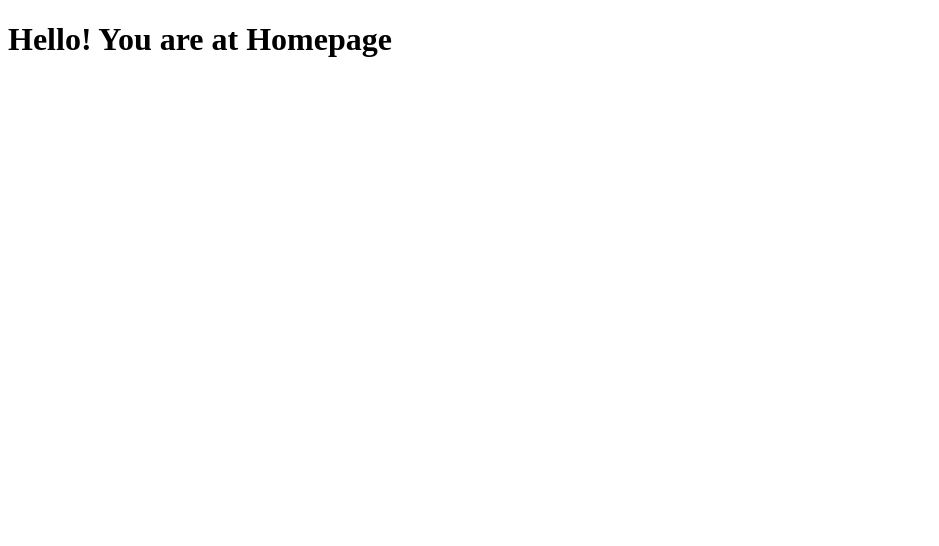
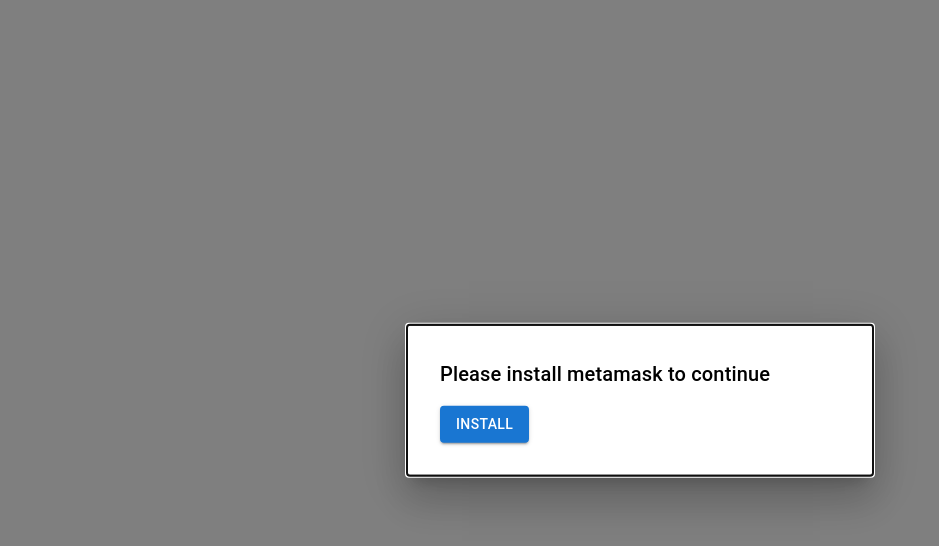
Before and after one commit to Kajal-7/FraudBlocker, a Next.js app: page / in a window 1280 px wide. Shown: the top 546 px of the page, without its empty margins (0-939 px from the left). Built offline with nearby package versions, Linux system fonts and the light colour scheme.

Commit message:
added a pop up for directing user to install metamask

```diff
--- /dev/null
+++ b/components/PopUp.js
@@ -0,0 +1,44 @@
+import * as React from 'react';
+import Box from '@mui/material/Box';
+import Button from '@mui/material/Button';
+import Typography from '@mui/material/Typography';
+import Modal from '@mui/material/Modal';
+import { redirect } from 'next/dist/server/api-utils';
+import { useRouter } from 'next/router';
+
+
+const style = {
+  position: 'absolute',
+  top: '50%',
+  left: '50%',
+  transform: 'translate(-50%, -50%)',
+  width: 400,
+  bgcolor: 'background.paper',
+  border: '2px solid #000',
+  boxShadow: 24,
+  p: 4,
+};
+
+export default function PopUp({message}) {
+
+    const router = useRouter()
+
+  return (
+    <div>
+      <Modal
+        open={true}
+        aria-labelledby="modal-modal-title"
+        aria-describedby="modal-modal-description"
+      >
+        <Box sx={style}>
+          <Typography id="modal-modal-title" variant="h6" component="h2">
+             {message}
+          </Typography>
+          <Typography id="modal-modal-description" sx={{ mt: 2 }}>
+            <Button variant="contained" onClick={() => router.push('https://chrome.google.com/webstore/detail/metamask/nkbihfbeogaeaoehlefnkodbefgpgknn?hl=en')}>Install</Button>
+          </Typography>
+        </Box>
+      </Modal>
+    </div>
+  );
+}
--- a/ethereum/useEthereum.js
+++ b/ethereum/useEthereum.js
@@ -3,11 +3,10 @@
 import contractJSON from './ProductAuthentication.json';
 
 function useEthereum(){
-    const [account, setAccount]= useState();
-    const [signer, setSigner] = useState();
-    const [provider, setProvider] = useState();
-    const [ourContract, setOurContract] = useState();
+    const [address, setAddress]= useState();
+    const [error, setError] = useState(null);
 
+    //Function to connect metamask wallet
     const connectWallet = async () => {
         try {
           const { ethereum } = window;
@@ -33,13 +32,9 @@
             );
 
             setAccount(address);
-            setProvider(provider);
-            setSigner(signer);
-            setOurContract(productAuthenticationContract);
-            console.log(address);
             // console.log(productAuthenticationContract);
           } else {
-            alert("Install Metamask");
+            setError('Please install metamask to continue')
           }
         } catch (err) {
           console.log(err);
@@ -48,10 +43,9 @@
 
     return {
         connectWallet,
-        account,
-        signer,
-        provider,
-        ourContract,
+        address,
+        error
+
     }
 };
 
--- a/next.config.js
+++ b/next.config.js
@@ -3,6 +3,16 @@
   experimental: {
     appDir: true,
   },
+  async redirects() {
+    return [
+      {
+        source: '/',
+        destination: 'https://chrome.google.com/webstore/detail/metamask/nkbihfbeogaeaoehlefnkodbefgpgknn?hl=en',
+        permanent: true,
+      },
+    ]
+  },
+
 }
 
 module.exports = nextConfig
--- a/package.json
+++ b/package.json
@@ -9,6 +9,9 @@
     "lint": "next lint"
   },
   "dependencies": {
+    "@emotion/react": "^11.10.6",
+    "@emotion/styled": "^11.10.6",
+    "@mui/material": "^5.11.14",
     "dotenv": "^16.0.3",
     "eslint": "8.36.0",
     "eslint-config-next": "13.2.4",
--- a/pages/index.js
+++ b/pages/index.js
@@ -1,20 +1,24 @@
 import { useEffect, useState } from "react";
 import { ethers } from "ethers";
 import useEthereum from '../ethereum/useEthereum';
+import PopUp from "../components/PopUp";
 
 
 
 function Homepage() {
-  const {connectWallet, account} = useEthereum();
+  const {connectWallet, address, error} = useEthereum();
 
   useEffect(() => {
     connectWallet();
   },[]);
 
   return (
-    <div>
+    <>
+      {error ? <PopUp message={error} /> :
       <h1>Hello! You are at Homepage</h1>
-    </div>
+      }
+
+    </>
   );
 }
 
```
Also changed, not shown: 1 other file (tests, documents, lock files or other folders).
